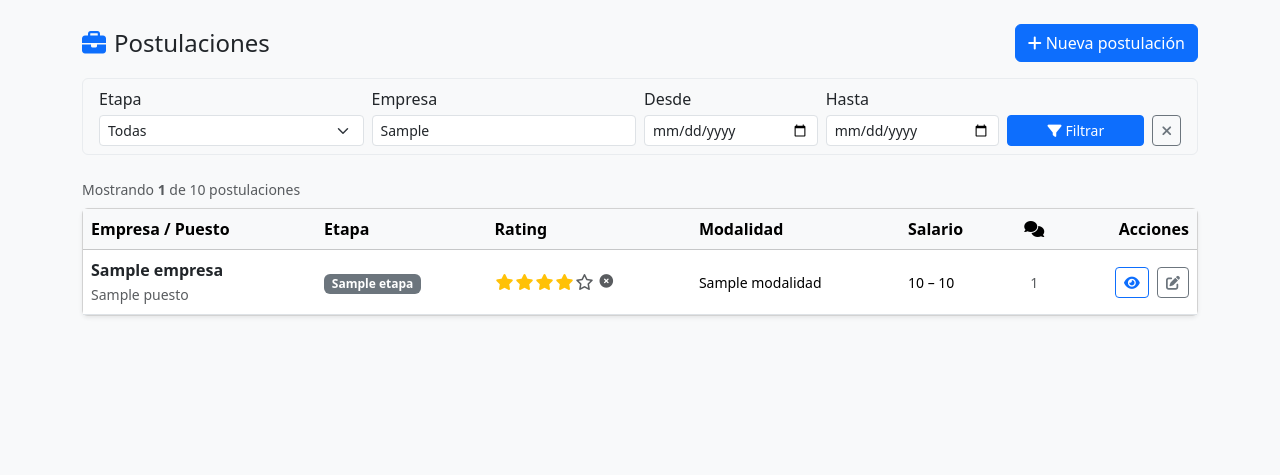
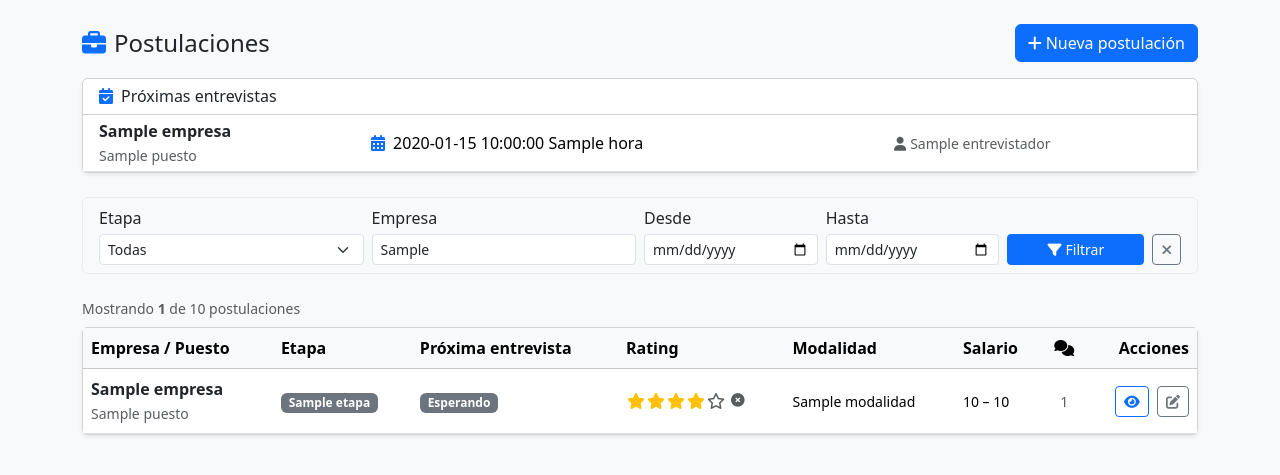
Before and after one commit to pruglio/HRtracker, a Flask app: template templates/index.html in a window 1280 px wide. Shown: the part 56-531 px from the top of the page. Run offline with Flask 3, Linux system fonts and the light colour scheme; the template is opened without the code that fills it: most values are stand-ins (such as "Sample title", 1, 10 or a date in 2020).

Commit message:
feat: interview time field, proxima entrevista column, upcoming panel, stage sort on home
Co-Authored-By: Claude Sonnet 4.6 <noreply@anthropic.com>

```diff
--- a/templates/_interview_card.html
+++ b/templates/_interview_card.html
@@ -12,7 +12,7 @@
       <div>
         <span class="fw-semibold">
           <i class="fas fa-calendar-alt text-primary me-1"></i>
-          Entrevista {% if iv.fecha_entrevista %}del <span class="fw-bold">{{ iv.fecha_entrevista }}</span>{% else %}<span class="text-muted fw-normal">(sin fecha)</span>{% endif %}
+          Entrevista {% if iv.fecha_entrevista %}del <span class="fw-bold">{{ iv.fecha_entrevista }}{% if iv.hora_entrevista %} {{ iv.hora_entrevista }}{% endif %}</span>{% else %}<span class="text-muted fw-normal">(sin fecha)</span>{% endif %}
         </span>
       </div>
       <div class="d-flex gap-1 flex-shrink-0">
--- a/templates/index.html
+++ b/templates/index.html
@@ -20,6 +20,37 @@
     <i class="fas fa-plus me-1"></i>Nueva postulación
   </a>
 </div>
+
+{# --- Upcoming interviews panel --- #}
+{% if upcoming_interviews %}
+<div class="card shadow-sm mb-4">
+  <div class="card-header py-2 bg-white">
+    <h6 class="mb-0"><i class="fas fa-calendar-check me-2 text-primary"></i>Próximas entrevistas</h6>
+  </div>
+  <div class="card-body p-0">
+    <table class="table table-sm table-hover mb-0 align-middle">
+      <tbody>
+        {% for iv in upcoming_interviews %}
+        <tr>
+          <td class="ps-3">
+            <a href="{{ url_for('application_detail', app_id=iv.app_id) }}"
+               class="fw-semibold text-decoration-none text-dark">{{ iv.empresa }}</a>
+            <br><small class="text-muted">{{ iv.puesto }}</small>
+          </td>
+          <td class="text-nowrap">
+            <i class="fas fa-calendar-alt text-primary me-1"></i>
+            {{ iv.fecha }}{% if iv.hora %} {{ iv.hora }}{% endif %}
+          </td>
+          <td class="text-muted small">
+            {% if iv.entrevistador %}<i class="fas fa-user me-1"></i>{{ iv.entrevistador }}{% else %}—{% endif %}
+          </td>
+        </tr>
+        {% endfor %}
+      </tbody>
+    </table>
+  </div>
+</div>
+{% endif %}
 
 {# --- Filter card --- #}
 <div class="card filter-card mb-4">
@@ -77,6 +108,7 @@
             <tr>
               <th>Empresa / Puesto</th>
               <th>Etapa</th>
+              <th>Próxima entrevista</th>
               <th>Rating</th>
               <th>Modalidad</th>
               <th>Salario</th>
@@ -101,6 +133,16 @@
                 <span class="badge badge-etapa bg-{{ badge_colors.get(app.etapa, 'secondary') }}">
                   {{ app.etapa }}
                 </span>
+              </td>
+              <td>
+                {% set proxima = app.proxima_entrevista %}
+                {% if proxima == 'Coordinada' %}
+                  <span class="badge bg-success">Coordinada</span>
+                {% elif proxima == 'A coordinar' %}
+                  <span class="badge bg-warning text-dark">A coordinar</span>
+                {% else %}
+                  <span class="badge bg-secondary">Esperando</span>
+                {% endif %}
               </td>
               <td>
                 <span class="rating-stars" data-app-id="{{ app.id }}" data-rating="{{ app.rating or 0 }}">
@@ -164,6 +206,16 @@
           <span class="badge badge-etapa bg-{{ badge_colors.get(app.etapa, 'secondary') }} ms-2 flex-shrink-0">
             {{ app.etapa }}
           </span>
+        </div>
+        <div class="mt-1">
+          {% set proxima = app.proxima_entrevista %}
+          {% if proxima == 'Coordinada' %}
+            <span class="badge bg-success">Coordinada</span>
+          {% elif proxima == 'A coordinar' %}
+            <span class="badge bg-warning text-dark">A coordinar</span>
+          {% else %}
+            <span class="badge bg-secondary">Esperando</span>
+          {% endif %}
         </div>
         <div class="mt-1">
           <span class="rating-stars" data-app-id="{{ app.id }}" data-rating="{{ app.rating or 0 }}">
```
Also changed, not shown: templates/interview_form.html (+6 -1 lines).
